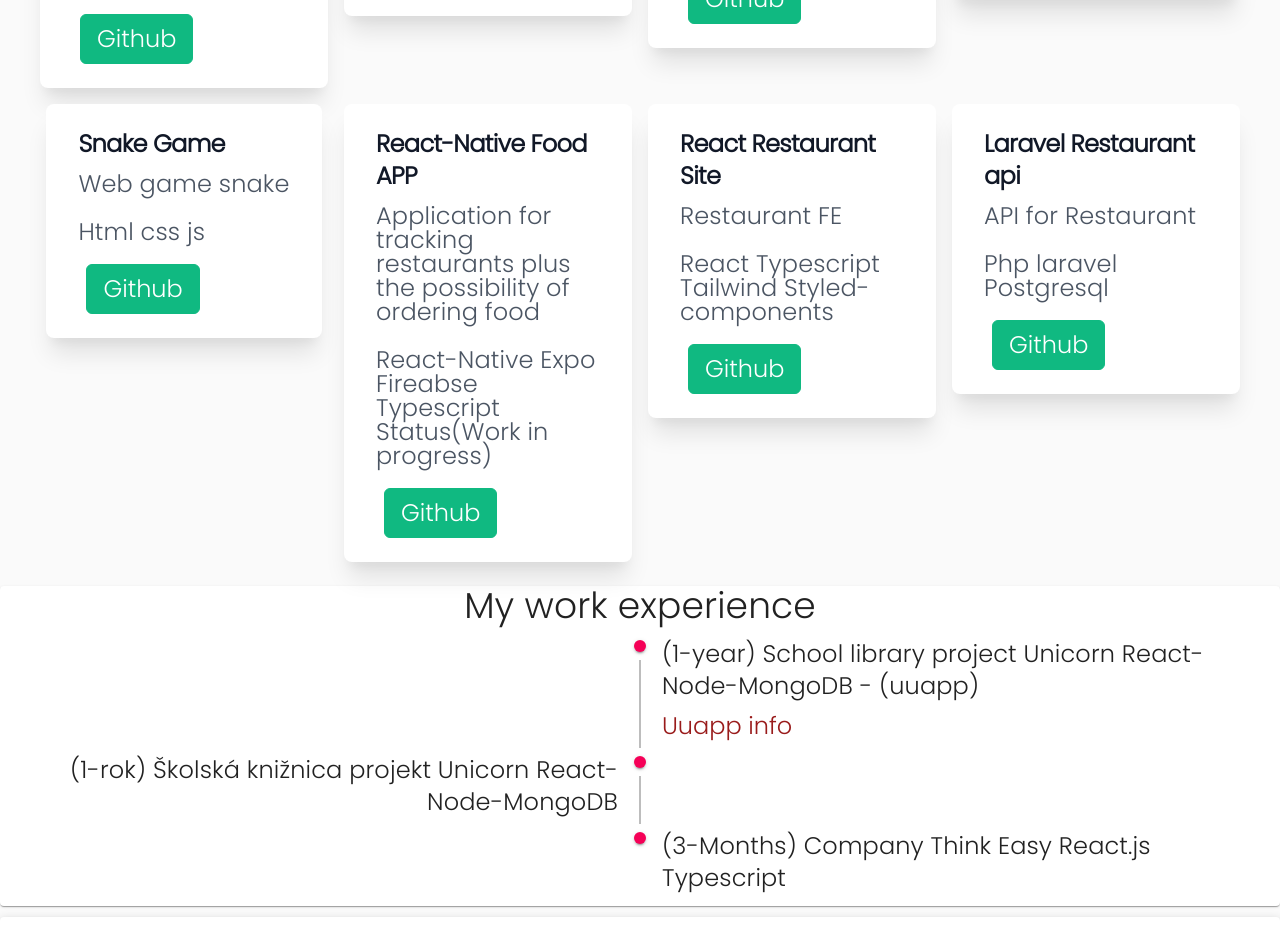
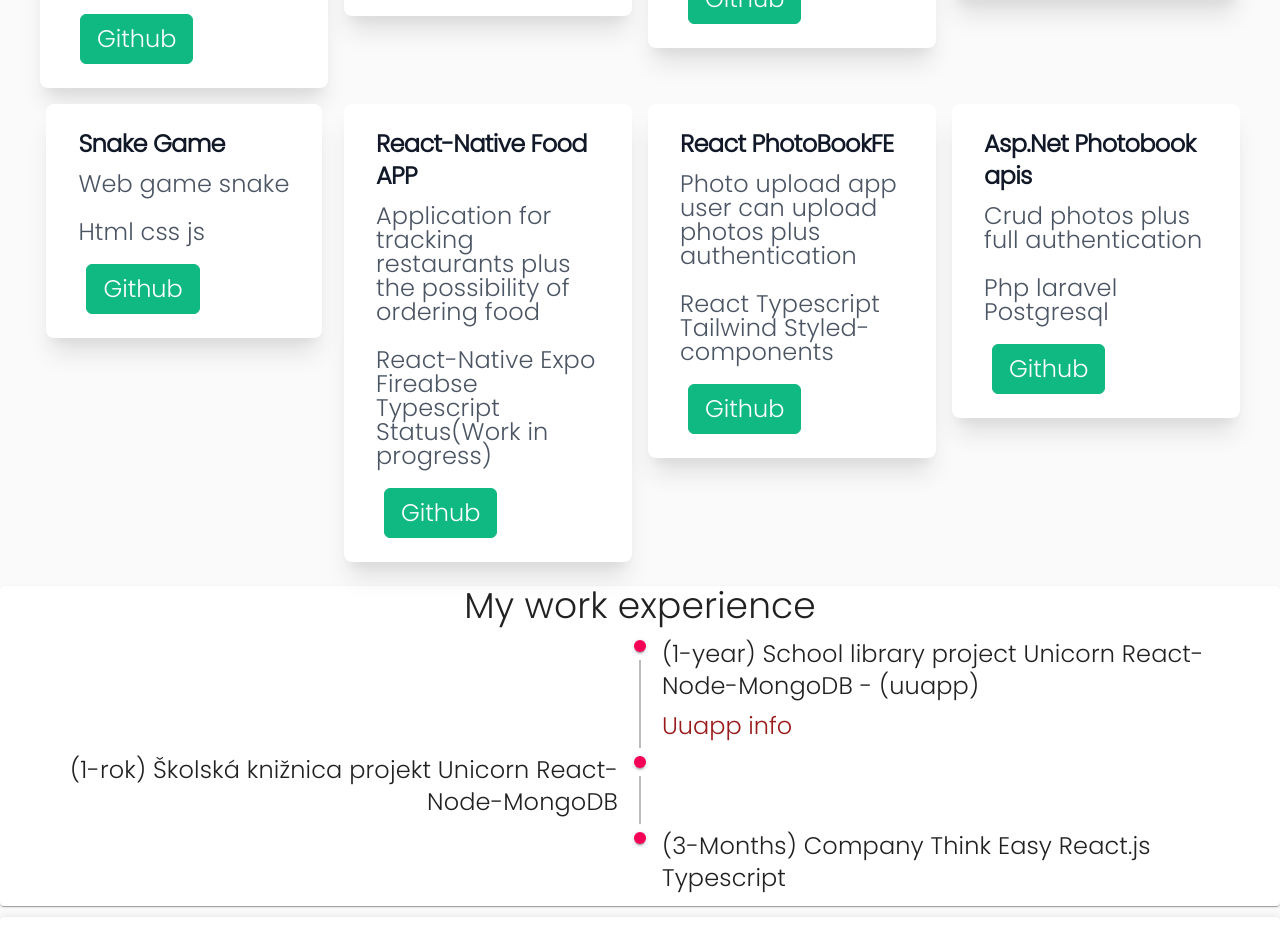
Before and after one commit to peterdinis/Portfolio-Dinis, a React (Create React App) app: page / in a window 1280 px wide. Shown: the part 2480-3405 px from the top of the page. Built offline with nearby package versions, Linux system fonts and the light colour scheme.

Commit message:
Projects changed plus i18n

```diff
--- a/src/components/projects/MyProjects.jsx
+++ b/src/components/projects/MyProjects.jsx
@@ -57,7 +57,7 @@ const MyProjects = () => {
         />
 
         <Project
-          name="React Restaurant Site"
+          name="React PhotoBookFE"
           description={t("description.projectSixD")}
           subName="React Typescript Tailwind Styled-components"
           link="https://github.com/peterdinis/RN-FoodApp"
@@ -65,7 +65,7 @@ const MyProjects = () => {
         />
 
         <Project
-          name="Laravel Restaurant api"
+          name="Asp.Net Photobook apis"
           description={t("description.projectSevenD")}
           subName="Php laravel Postgresql"
           link="https://github.com/peterdinis/Laravel-Restaurant-API"
--- a/src/i18n/i18n.js
+++ b/src/i18n/i18n.js
@@ -27,8 +27,8 @@ i18n
             projectThreeD: "Farm site",
             projectFourD: "Web game snake",
             projectFiveD: "Application for tracking restaurants plus the possibility of ordering food",
-            projectSixD: "Restaurant FE",
-            projectSevenD: "API for Restaurant",
+            projectSixD: "Photo upload app user can upload photos plus authentication",
+            projectSevenD: "Crud photos plus full authentication",
             work: "My work experience",
             workOne: "(1-year) School library project Unicorn React-Node-MongoDB - (uuapp)",
             workTwo: "(1-rok) Školská knižnica projekt Unicorn React-Node-MongoDB",
@@ -56,8 +56,8 @@ i18n
             projectThreeD: "Stránka pre farmu",
             projectFourD: "Webová hra hadík",
             projectFiveD: "Aplikácia na sledovanie reštaurácií plus možnosť objednávky jedla",
-            projectSixD: "Reštaurácia FE",
-            projectSevenD: "API pre reštauráciu",
+            projectSixD: "Pridanie obľubených fotiek plus prihlásenie/registrácia/profil",
+            projectSevenD: "Crud fotky + prihlásenie/registrácia/profil",
             work: "Moje pracovné skúsenosti",
             workOne: "(1-rok) Školská knižnica projekt Unicorn React-Node-MongoDB - (uuapp)",
             workTwo: "(3-týždne) Erazmus Firma Think Easy React.js",
```
